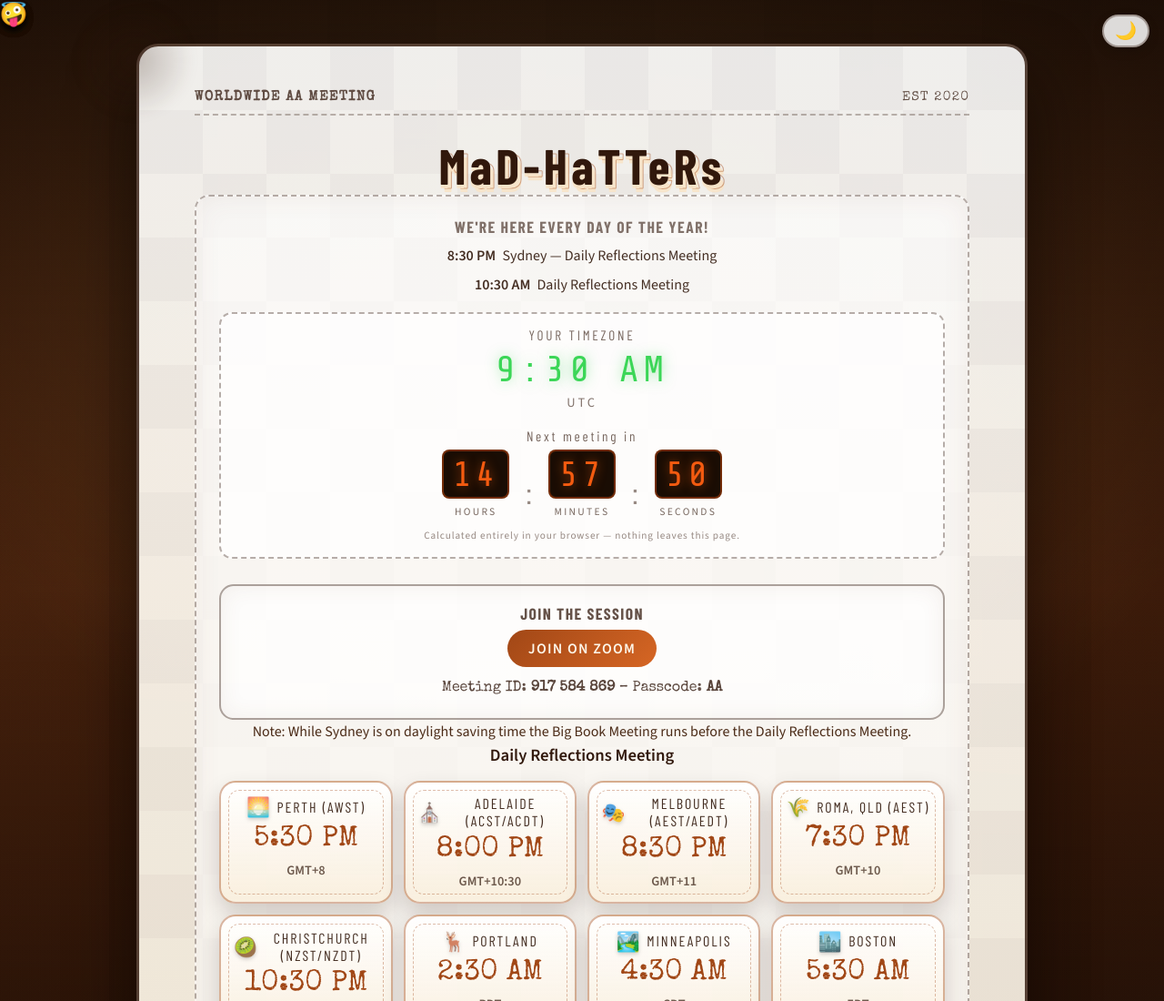
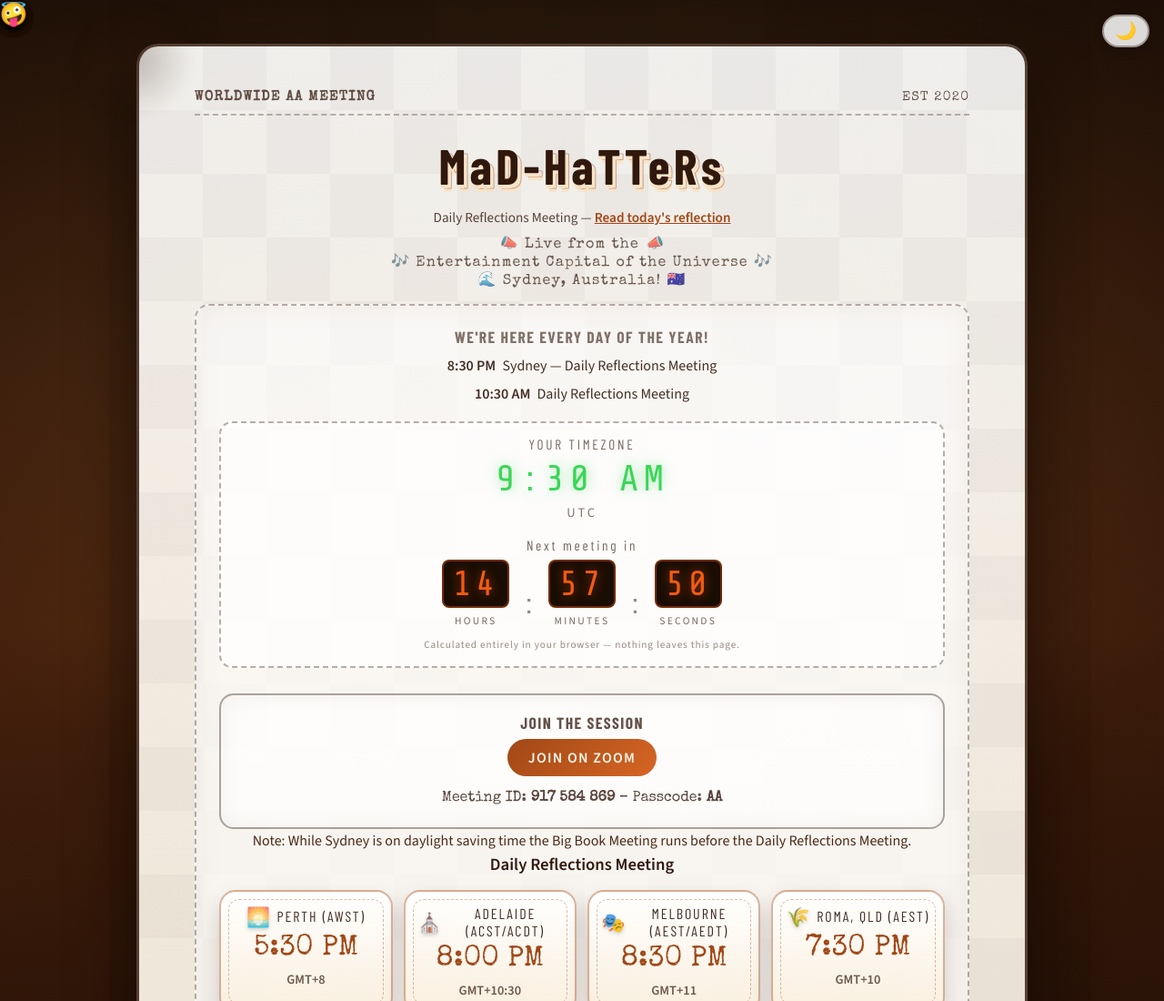
Before and after one commit to madhataa/madhataa.org, a plain HTML site: page index.html in a window 1280 px wide. Shown: the top 1100 px of the page at 91% size. Drawn offline with nearby package versions, Linux system fonts and the light colour scheme.

Commit message:
Restore entertainment dateline and fix theme-toggle button

```diff
--- a/index.html
+++ b/index.html
@@ -30,6 +30,9 @@
       </div>
 
       <h1 class="site-title" data-text="MaD-HaTTeRs">MaD-HaTTeRs</h1>
+
+      <p class="reflections-link">Daily Reflections Meeting — <a href="https://www.aa.org/daily-reflections" target="_blank" rel="noopener">Read today's reflection</a></p>
+      <p class="dateline"><span>📣 Live from the <span style="display:inline-block;transform:scaleX(-1)">📣</span></span><span>🎶 Entertainment Capital of the Universe 🎶</span><span>🌊 Sydney, Australia! 🇦🇺</span></p>
 
       <section id="start-time-section" aria-labelledby="start-time-heading">
         <h2 id="start-time-heading">We're Here Every Day of the Year!</h2>
```
